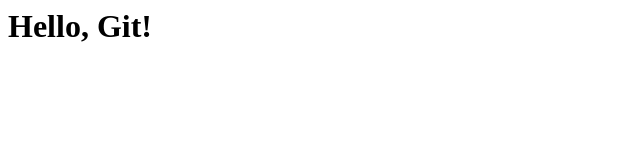
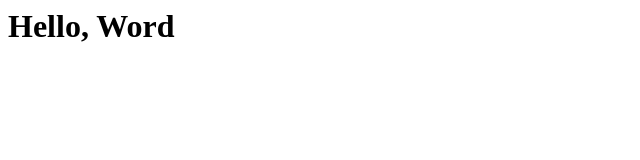
Before and after one commit to ArtemNosal/-git_test2025, a plain HTML site: page index.html in a window 1280 px wide. Shown: the full height of the page, 0-640 px from the left. Drawn offline with Linux system fonts and the light colour scheme.

Commit message:
add markup all

```diff
--- a/index.html
+++ b/index.html
@@ -1 +1 @@
-<h1>Hello, Git!</h1>
+<h1>Hello, Word</h1>
```
